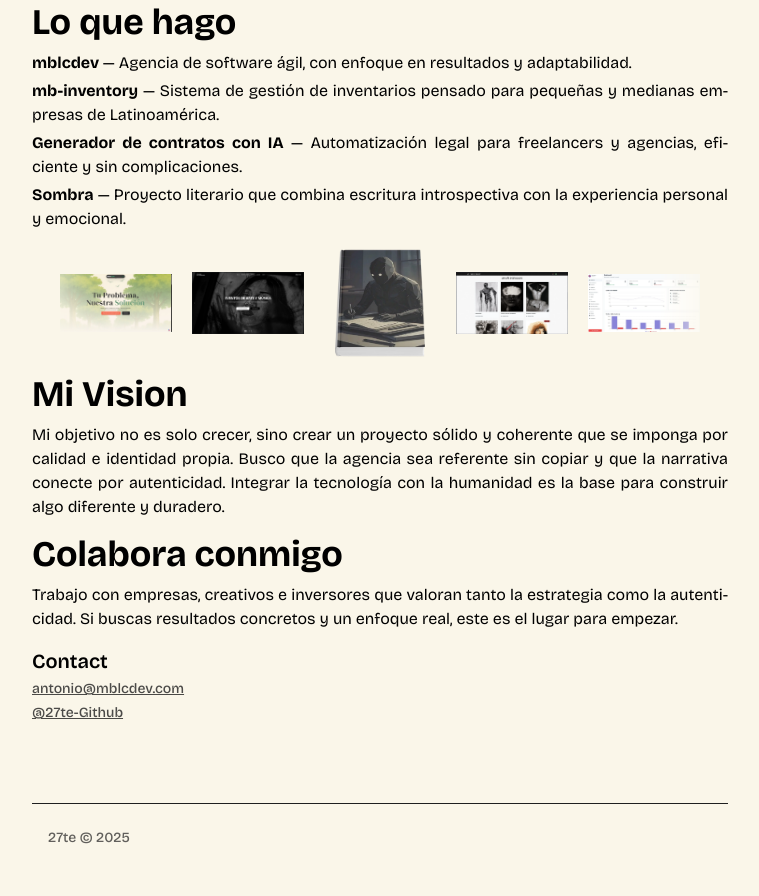
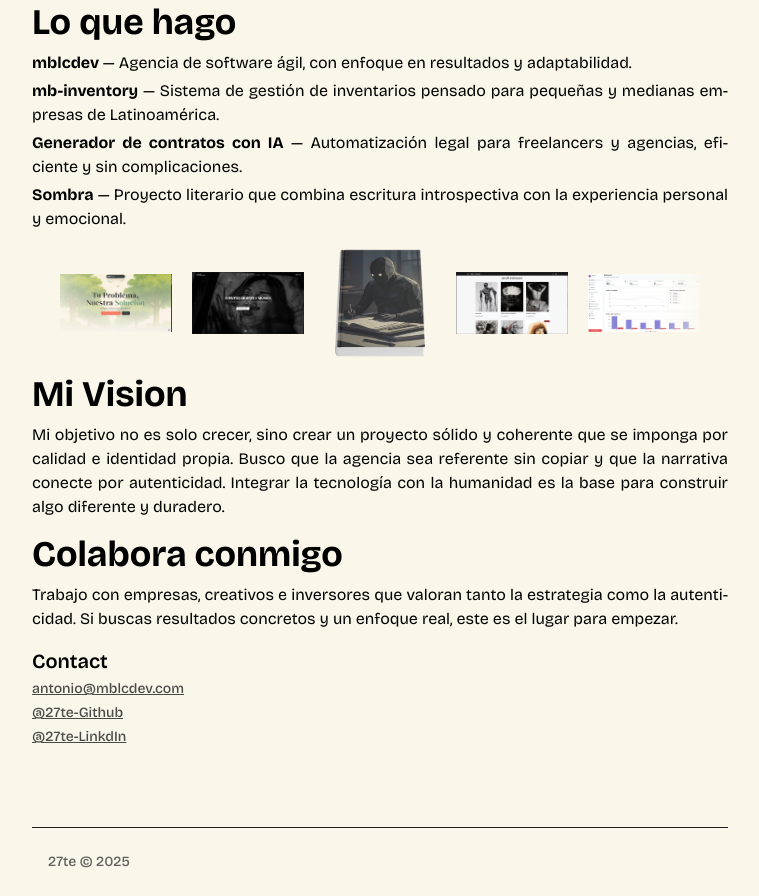
Before and after one commit to 27te/27te-web, an Astro site: page / in a window 1280 px wide. Shown: the part 961-1857 px from the top of the page, without its empty margins (260-1019 px from the left). Before the commit the page ends 1833 px from the top, so only its background shows below. Built offline with nearby package versions, Linux system fonts and the light colour scheme; Astro itself is replaced by a stand-in of ours.

Commit message:
feat(Content): add LinkedIn link and email title
- Add LinkedIn profile link to social media section
- Include title attribute for email link to improve accessibility

```diff
--- a/src/components/Content.astro
+++ b/src/components/Content.astro
@@ -127,6 +127,7 @@
         <a
           href="mailto:antonio@mblcdev.com"
           target="_blank"
+          title="Correo electrónico de 27te"
           rel="noopener noreferrer"
           target="_blank"
           class="font-medium text-sm text-font/80 underline"
@@ -142,6 +143,15 @@
         >
           @27te-Github
         </a>
+        <a
+          href="https://www.linkedin.com/in/mblcdev"
+          title="27te LinkdIn"
+          class="text-sm font-medium text-font/80 underline"
+          target="_blank"
+          rel="noopener noreferrer"
+        >
+          @27te-LinkdIn
+        </a>
       </div>
     </div>
   </div>
```
